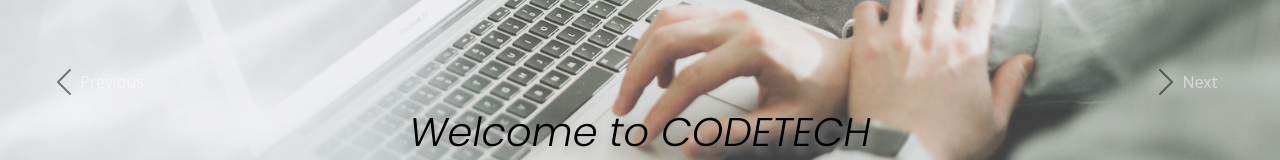
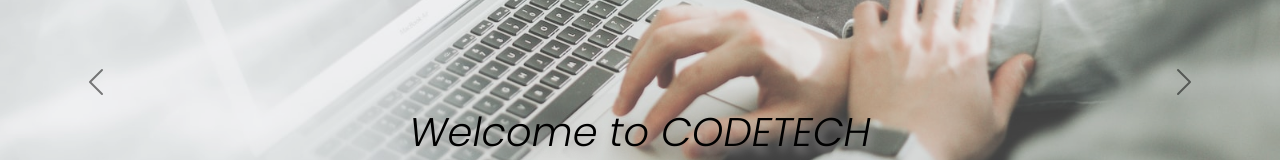
Before and after one commit to PriyanshuTrivedi07/CodeTechBootstrap, a plain HTML site: page index.html in a window 1280 px wide. Shown: the part 174-334 px from the top of the page. Drawn offline with nearby package versions, Linux system fonts and the light colour scheme.

Commit message:
Update index.html

```diff
--- a/index.html
+++ b/index.html
@@ -188,11 +188,11 @@
     </div>
     <button class="carousel-control-prev" type="button" data-bs-target="#carouselExampleDark" data-bs-slide="prev">
       <span class="carousel-control-prev-icon" aria-hidden="true"></span>
-      <span class="visuall">Previous</span>
+      <span class="visually-hidden">Previous</span>
     </button>
     <button class="carousel-control-next" type="button" data-bs-target="#carouselExampleDark" data-bs-slide="next">
       <span class="carousel-control-next-icon" aria-hidden="true"></span>
-      <span class="visuall">Next</span>
+      <span class="visually-hidden">Next</span>
     </button>
   </div>
   <!-- CAROUSEL END -->
```
